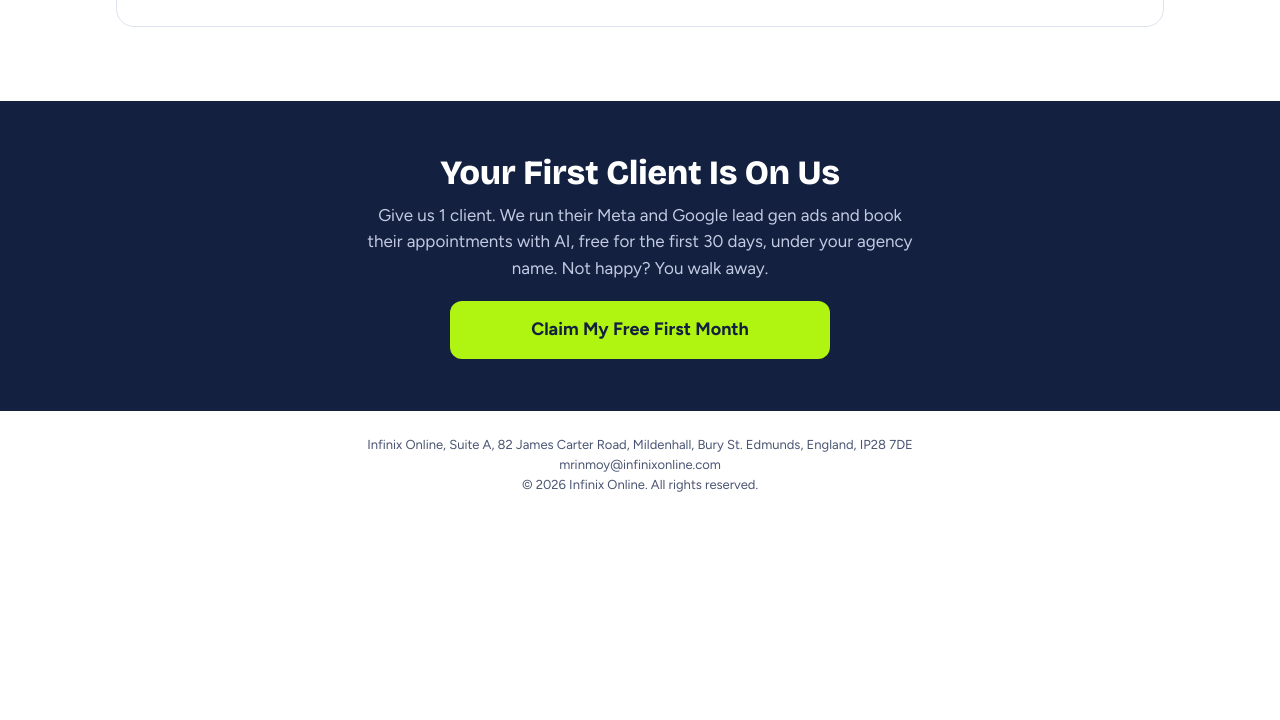
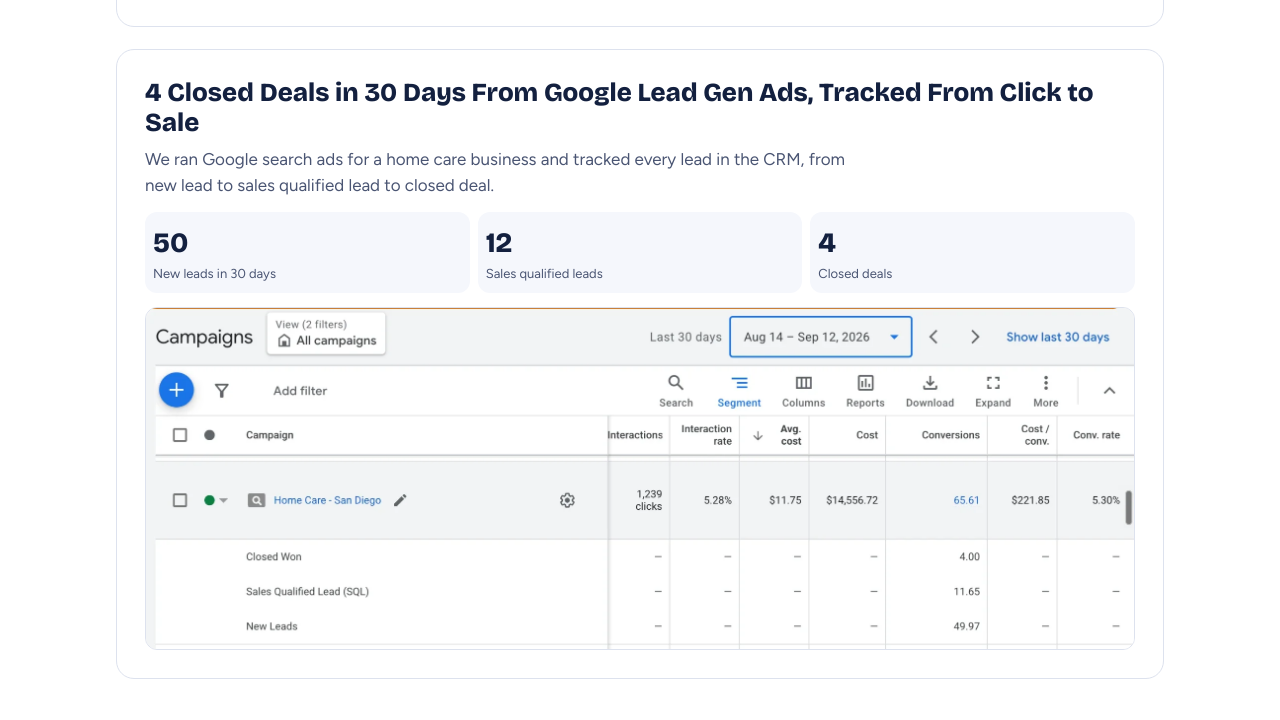
Before and after one commit to mrinmoysadiq/agency-landing, a plain HTML site: page index.html in a window 1280 px wide. Shown: the part 3100-3820 px from the top of the page. Before the commit the page ends 3619 px from the top, so only its background shows below. Drawn offline with nearby package versions, Linux system fonts and the light colour scheme; no server answers; a script that the page names is missing.

Commit message:
Add Google Ads closed deals result
Co-Authored-By: Claude Opus 5.5 <noreply@anthropic.com>
Claude-Session: https://claude.ai/code/session_01NTUVhspJ8aFnW3cS9NVB15

```diff
--- a/index.html
+++ b/index.html
@@ -204,6 +204,16 @@ dialog.lb::backdrop{background:rgba(10,16,32,.85)}
       </div>
       <button type="button" class="shot" data-full="assets/report-01.webp" data-title="Meta ads report, leads to appointments"><img src="assets/report-01.webp" alt="Meta ads report showing 63 leads, 21 appointments and $32.54 cost per appointment" loading="lazy"></button>
     </article>
+    <article class="case">
+      <h3>4 Closed Deals in 30 Days From Google Lead Gen Ads, Tracked From Click to Sale</h3>
+      <p>We ran Google search ads for a home care business and tracked every lead in the CRM, from new lead to sales qualified lead to closed deal.</p>
+      <div class="nums">
+        <div><b>50</b><span>New leads in 30 days</span></div>
+        <div><b>12</b><span>Sales qualified leads</span></div>
+        <div><b>4</b><span>Closed deals</span></div>
+      </div>
+      <button type="button" class="shot" data-full="assets/report-02.webp" data-title="Google Ads report, leads to closed deals"><img src="assets/report-02.webp" alt="Google Ads report showing new leads, sales qualified leads and closed deals" loading="lazy"></button>
+    </article>
   </div>
 </section>
 
```
Also changed, not shown: assets/report-02.webp (added).
